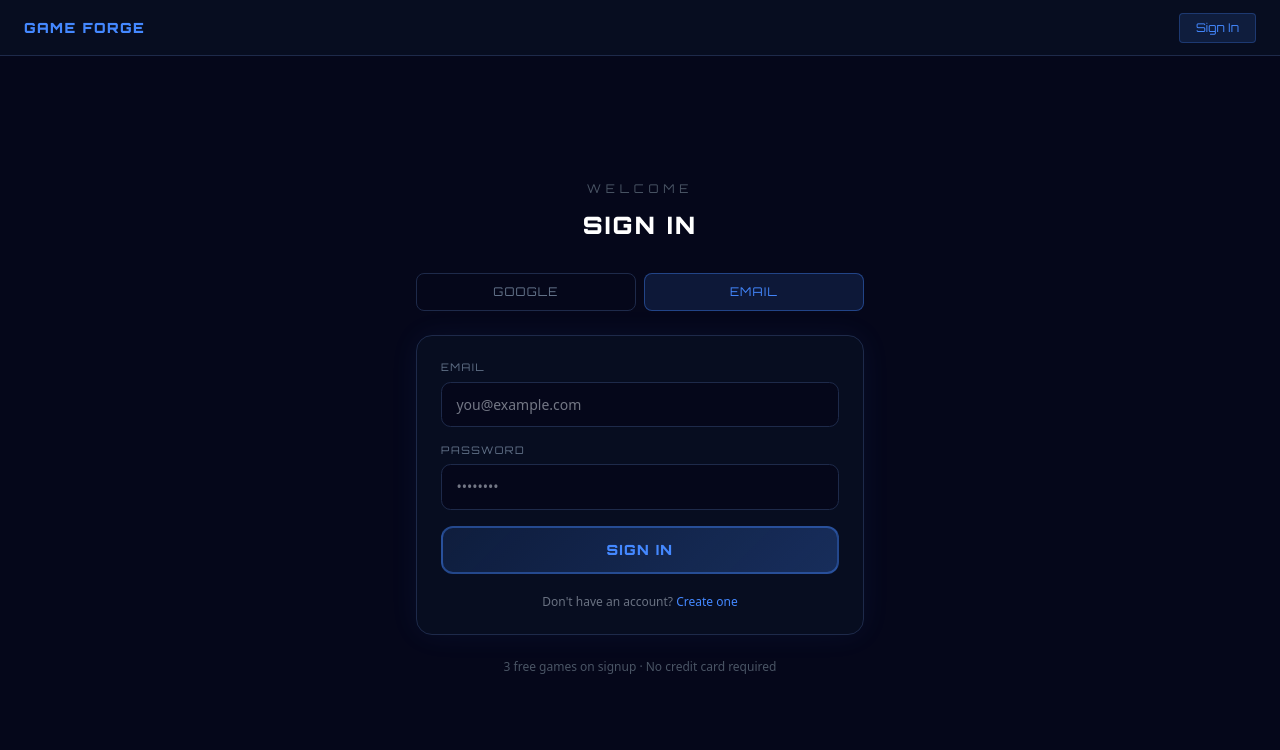
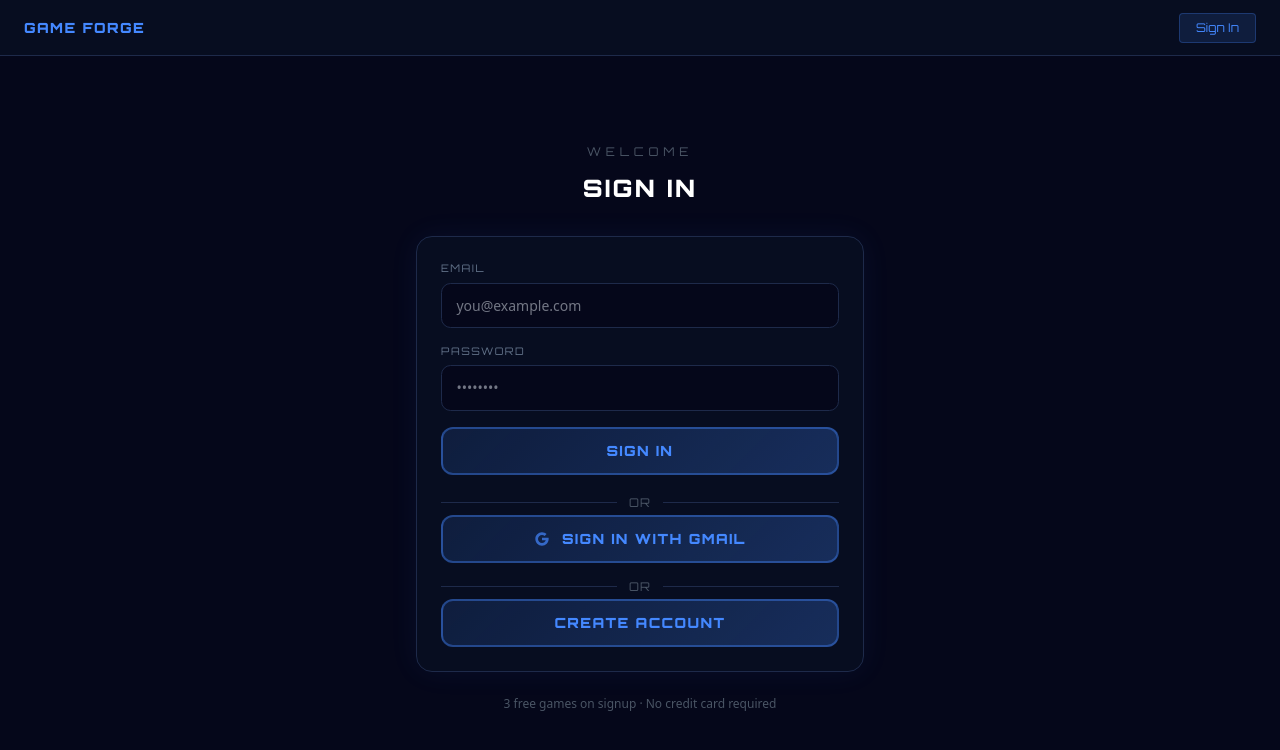
Before and after one commit to ian-branum/game-forge, a Next.js app: page /login in a window 1280 px wide. Shown: the top 750 px of the page. Built offline with nearby package versions, Linux system fonts and the light colour scheme; no server answers.

Commit message:
feat: redesign login page layout with OR dividers and single-column flow

```diff
--- a/app/login/page.tsx
+++ b/app/login/page.tsx
@@ -3,7 +3,6 @@ import { useState, type FormEvent } from "react";
 import { useRouter } from "next/navigation";
 import { signIn } from "next-auth/react";
 
-type Tab = "google" | "email";
 type Mode = "signin" | "signup";
 
 const inputStyle: React.CSSProperties = {
@@ -26,9 +25,25 @@ const labelStyle: React.CSSProperties = {
   marginBottom: "0.35rem",
 };
 
+const primaryBtnStyle: React.CSSProperties = {
+  minHeight: "44px",
+  background: "linear-gradient(135deg, #4488ff22, #4488ff44)",
+  border: "2px solid #4488ff66",
+  color: "#4488ff",
+};
+
+function OrDivider() {
+  return (
+    <div className="flex items-center gap-3 my-1">
+      <div className="flex-1 h-px" style={{ background: "#1e2a4a" }} />
+      <span className="font-orbitron text-xs tracking-widest text-gray-600">OR</span>
+      <div className="flex-1 h-px" style={{ background: "#1e2a4a" }} />
+    </div>
+  );
+}
+
 export default function LoginPage() {
   const router = useRouter();
-  const [tab, setTab] = useState<Tab>("email");
   const [mode, setMode] = useState<Mode>("signin");
   const [email, setEmail] = useState("");
   const [password, setPassword] = useState("");
@@ -95,8 +110,13 @@ export default function LoginPage() {
     }
   }
 
-  function switchMode() {
-    setMode(m => (m === "signin" ? "signup" : "signin"));
+  function goSignup() {
+    setMode("signup");
+    setError(null);
+  }
+
+  function goSignin() {
+    setMode("signin");
     setError(null);
   }
 
@@ -112,27 +132,6 @@ export default function LoginPage() {
           </h1>
         </div>
 
-        {/* Tab switch */}
-        <div className="grid grid-cols-2 gap-2 mb-6">
-          {(["google", "email"] as Tab[]).map(t => (
-            <button
-              key={t}
-              type="button"
-              onClick={() => {
-                setTab(t);
-                setError(null);
-              }}
-              className="py-2.5 rounded-lg font-orbitron text-xs tracking-widest transition"
-              style={
-                tab === t
-                  ? { background: "#4488ff22", border: "1px solid #4488ff66", color: "#4488ff" }
-                  : { background: "transparent", border: "1px solid #1e2a4a", color: "#64748b" }
-              }>
-              {t === "google" ? "GOOGLE" : "EMAIL"}
-            </button>
-          ))}
-        </div>
-
         <div
           className="rounded-2xl p-6"
           style={{ background: "#070d20", border: "1px solid #1e2a4a", boxShadow: "0 0 30px #4488ff11" }}>
@@ -142,27 +141,6 @@ export default function LoginPage() {
             </div>
           )}
 
-          {tab === "google" ? (
-            <button
-              type="button"
-              onClick={handleGoogle}
-              className="w-full flex items-center justify-center gap-3 py-3 rounded-xl font-orbitron font-bold text-sm tracking-widest transition hover:scale-[1.02]"
-              style={{
-                minHeight: "44px",
-                background: "linear-gradient(135deg, #4488ff22, #4488ff44)",
-                border: "2px solid #4488ff66",
-                color: "#4488ff",
-              }}>
-              <svg width="18" height="18" viewBox="0 0 48 48" fill="none">
-                <path
-                  d="M43.6 20.2H42V20H24v8h11.3C33.7 32.7 29.3 36 24 36c-6.6 0-12-5.4-12-12s5.4-12 12-12c3.1 0 5.8 1.1 7.9 3l5.7-5.7C34 6.5 29.3 4 24 4 12.9 4 4 12.9 4 24s8.9 20 20 20 20-8.9 20-20c0-1.3-.1-2.6-.4-3.8z"
-                  fill="#4488ff"
-                  opacity="0.7"
-                />
-              </svg>
-              SIGN IN WITH GOOGLE
-            </button>
-          ) : (
           <form onSubmit={handleEmail} className="space-y-4">
             {mode === "signup" && (
               <div>
@@ -225,38 +203,57 @@ export default function LoginPage() {
               </div>
             )}
 
+            {/* Primary action button */}
             <button
               type="submit"
               disabled={loading}
               className="w-full py-3 rounded-xl font-orbitron font-black text-sm tracking-widest transition-all hover:scale-[1.02] disabled:opacity-40 disabled:cursor-not-allowed disabled:hover:scale-100"
-                style={{
-                  minHeight: "44px",
-                  background: "linear-gradient(135deg, #4488ff22, #4488ff44)",
-                  border: "2px solid #4488ff66",
-                  color: "#4488ff",
-                }}>
+              style={primaryBtnStyle}>
               {loading ? "PLEASE WAIT..." : mode === "signin" ? "SIGN IN" : "CREATE ACCOUNT"}
             </button>
 
-              <p className="text-center text-xs text-gray-500 pt-1">
-                {mode === "signin" ? (
+            {/* OR + Gmail — only in sign-in mode */}
+            {mode === "signin" && (
               <>
-                    Don&apos;t have an account?{" "}
-                    <button type="button" onClick={switchMode} className="text-[#4488ff] hover:underline">
-                      Create one
+                <OrDivider />
+
+                <button
+                  type="button"
+                  onClick={handleGoogle}
+                  className="w-full flex items-center justify-center gap-3 py-3 rounded-xl font-orbitron font-black text-sm tracking-widest transition-all hover:scale-[1.02]"
+                  style={primaryBtnStyle}>
+                  <svg width="16" height="16" viewBox="0 0 48 48" fill="none">
+                    <path
+                      d="M43.6 20.2H42V20H24v8h11.3C33.7 32.7 29.3 36 24 36c-6.6 0-12-5.4-12-12s5.4-12 12-12c3.1 0 5.8 1.1 7.9 3l5.7-5.7C34 6.5 29.3 4 24 4 12.9 4 4 12.9 4 24s8.9 20 20 20 20-8.9 20-20c0-1.3-.1-2.6-.4-3.8z"
+                      fill="#4488ff"
+                      opacity="0.7"
+                    />
+                  </svg>
+                  SIGN IN WITH GMAIL
                 </button>
-                  </>
-                ) : (
-                  <>
-                    Already have an account?{" "}
-                    <button type="button" onClick={switchMode} className="text-[#4488ff] hover:underline">
-                      Sign in
+
+                <OrDivider />
+
+                <button
+                  type="button"
+                  onClick={goSignup}
+                  className="w-full py-3 rounded-xl font-orbitron font-black text-sm tracking-widest transition-all hover:scale-[1.02]"
+                  style={primaryBtnStyle}>
+                  CREATE ACCOUNT
                 </button>
               </>
             )}
+
+            {/* Back link in signup mode */}
+            {mode === "signup" && (
+              <p className="text-center text-xs text-gray-500 pt-1">
+                Already have an account?{" "}
+                <button type="button" onClick={goSignin} className="text-[#4488ff] hover:underline">
+                  Sign in
+                </button>
               </p>
+            )}
           </form>
-          )}
         </div>
 
         <p className="text-gray-600 text-xs mt-6 text-center">
```
Lines whose indentation alone changed are shown as unchanged.
